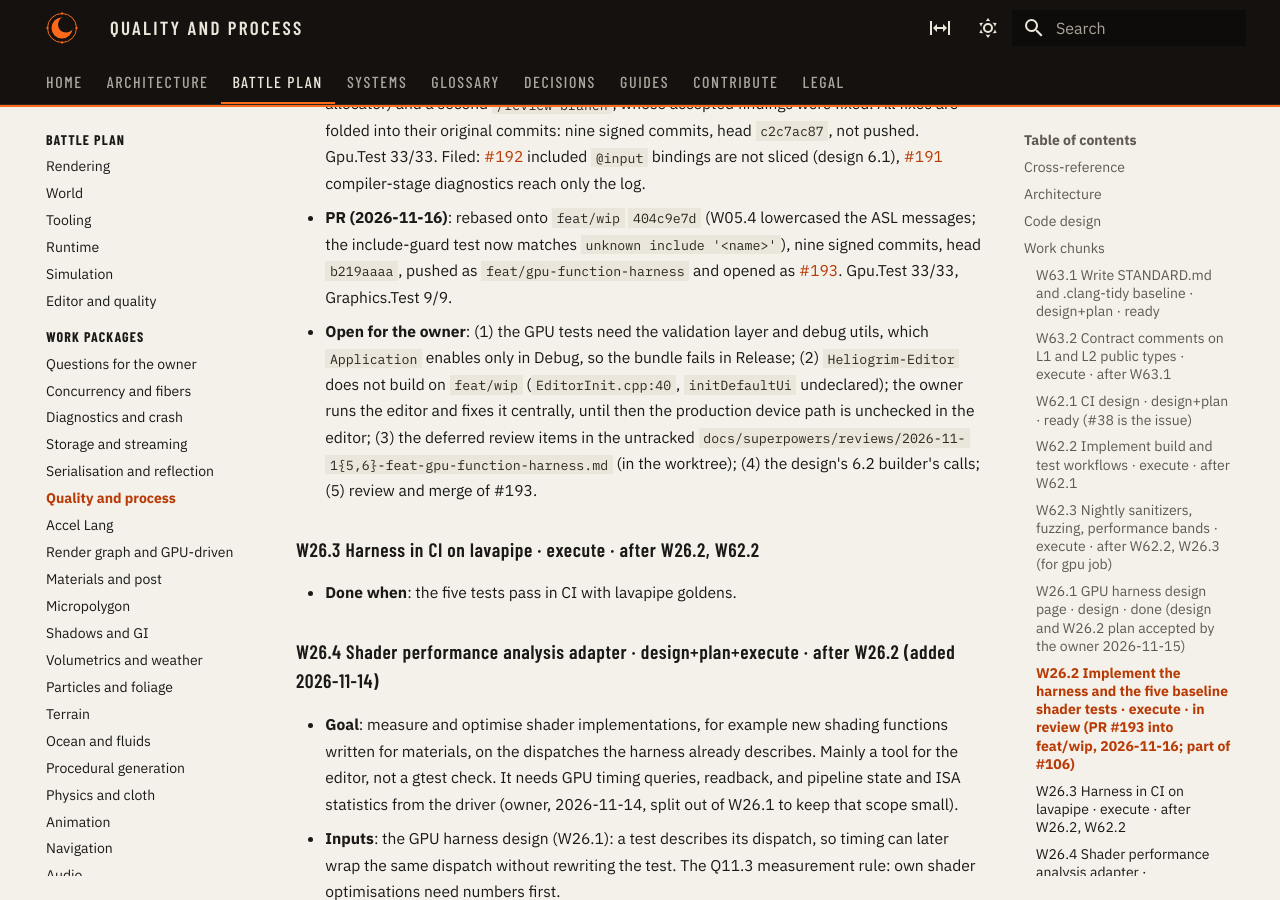
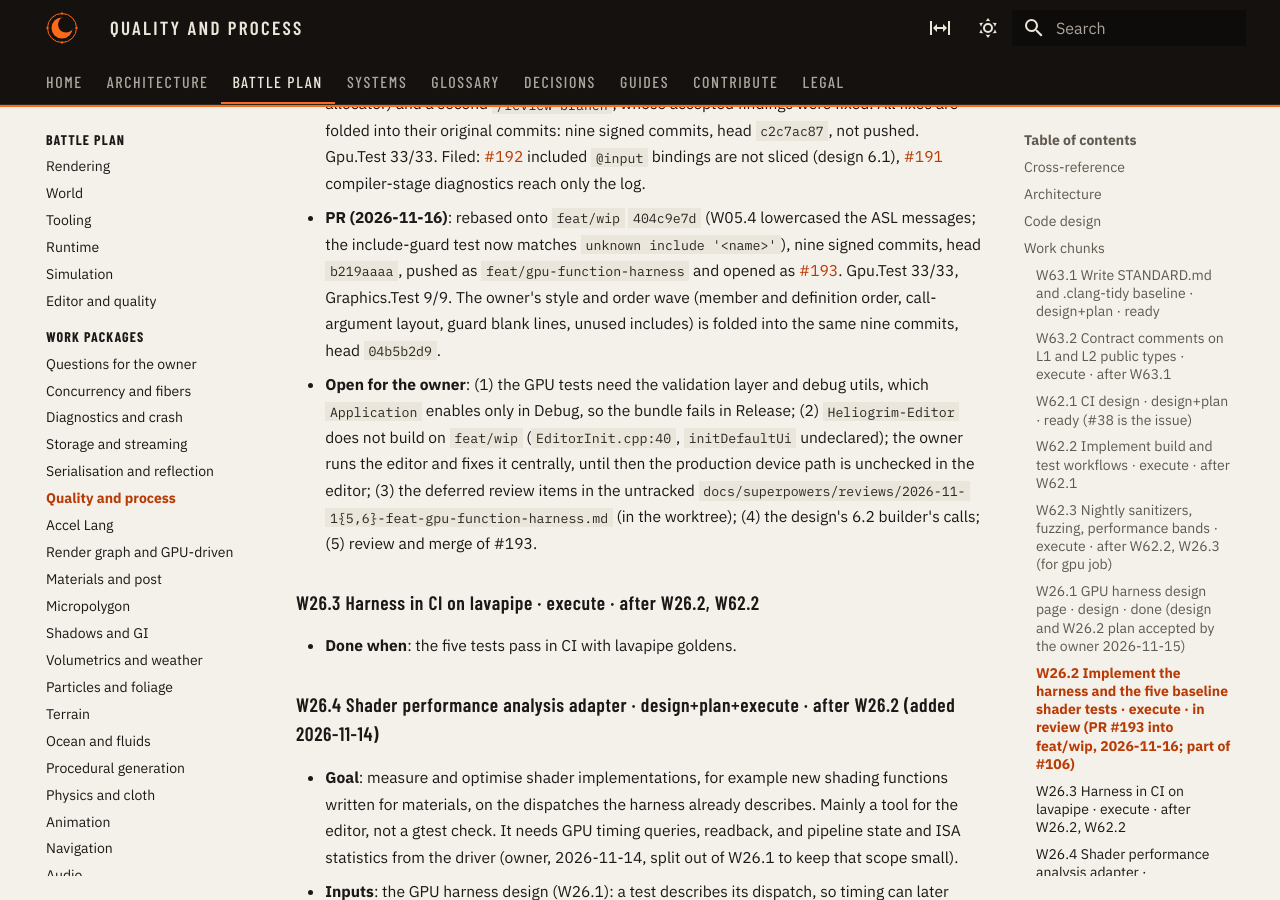
Before and after one commit to Heliogrim/Heliogrim-Pages, an MkDocs documentation site: the page built from docs/plan/work/quality-and-process.md, in a window 1280 px wide and 900 px high, scrolled down 4622 px. Built offline with MkDocs 1.6.1 and Material for MkDocs 9.7.7, drawn with Linux system fonts in a browser that asks for light colours.

Commit message:
docs(plan): W26.2 head after the owner's style wave

```diff
--- a/docs/plan/work/quality-and-process.md
+++ b/docs/plan/work/quality-and-process.md
@@ -72,7 +72,7 @@
 - **Done when** (rescoped 2026-11-14, see the design section 7): the function tier runs a first set of shading-function tests (a BRDF term at least) against contracts, and the report shows the result, both diffs and the failing inputs. The October triangle, depth and stencil checks are included if they fit.
 - **Result (2026-11-15)**: plan executed off `feat/wip` (`c80f3569`) in ten signed commits (head `af48c2d9`) on `feat/gpu-function-harness` (worktree `Heliogrim-CLion-wt/gpu-function-harness`), after the owner accepted the design and plan. New bundle `Engine.Graphics.Gpu.Test` (excluded from `Heliogrim-AllTests`, ctest label `gpu`): contracts (epsilon, relative, monotonic, slope, custom kernels), a YAML report with the previous passing run, a headless device per test with the validation layer as leak check, an RGBA32F target with readback, and `runFunction`. `shared/pbr.asl` checks pass for `ndfGgx`, `geoSchlickSmith`, `fresnelSchlick` and `disneyDiffuse` against CPU references from the cited papers (max error 3.6e-6 relative for GGX, 6e-8 absolute for the rest), and a changed exponent fails with its texels and inputs listed. Production change: `Application::setup(bool headless_ = false)`, a headless branch in `Device::setup()` that checks features and the float format, honours `HELIOGRIM_TEST_GPU` and throws `no GPU with these capabilities found`, and `Graphics::setupHeadless`/`destroyHeadless`. Timing (Debug, RX 9070 XT): function tests 540-940 ms, bundle 5.8 s for 32 tests (33 after the review fixes). `/review-branch` ran; its fixes are one extra commit on top, not folded into the original commits.
 - **Result (2026-11-16)**: a second fix wave (no throwing wait in teardown destructors, device rollback releases queues and allocator first, the extra device holders were its own queues and allocator) and a second `/review-branch`, whose accepted findings were fixed. All fixes are folded into their original commits: nine signed commits, head `c2c7ac87`, not pushed. Gpu.Test 33/33. Filed: [#192](https://github.com/Heliogrim/Heliogrim-Engine/issues/192) included `@input` bindings are not sliced (design 6.1), [#191](https://github.com/Heliogrim/Heliogrim-Engine/issues/191) compiler-stage diagnostics reach only the log.
-- **PR (2026-11-16)**: rebased onto `feat/wip` `404c9e7d` (W05.4 lowercased the ASL messages; the include-guard test now matches `unknown include '<name>'`), nine signed commits, head `b219aaaa`, pushed as `feat/gpu-function-harness` and opened as [#193](https://github.com/Heliogrim/Heliogrim-Engine/pull/193). Gpu.Test 33/33, Graphics.Test 9/9.
+- **PR (2026-11-16)**: rebased onto `feat/wip` `404c9e7d` (W05.4 lowercased the ASL messages; the include-guard test now matches `unknown include '<name>'`), nine signed commits, head `b219aaaa`, pushed as `feat/gpu-function-harness` and opened as [#193](https://github.com/Heliogrim/Heliogrim-Engine/pull/193). Gpu.Test 33/33, Graphics.Test 9/9. The owner's style and order wave (member and definition order, call-argument layout, guard blank lines, unused includes) is folded into the same nine commits, head `04b5b2d9`.
 - **Open for the owner**: (1) the GPU tests need the validation layer and debug utils, which `Application` enables only in Debug, so the bundle fails in Release; (2) `Heliogrim-Editor` does not build on `feat/wip` (`EditorInit.cpp:40`, `initDefaultUi` undeclared); the owner runs the editor and fixes it centrally, until then the production device path is unchecked in the editor; (3) the deferred review items in the untracked `docs/superpowers/reviews/2026-11-1{5,6}-feat-gpu-function-harness.md` (in the worktree); (4) the design's 6.2 builder's calls; (5) review and merge of #193.
 
 ### W26.3 Harness in CI on lavapipe · execute · after W26.2, W62.2
```
